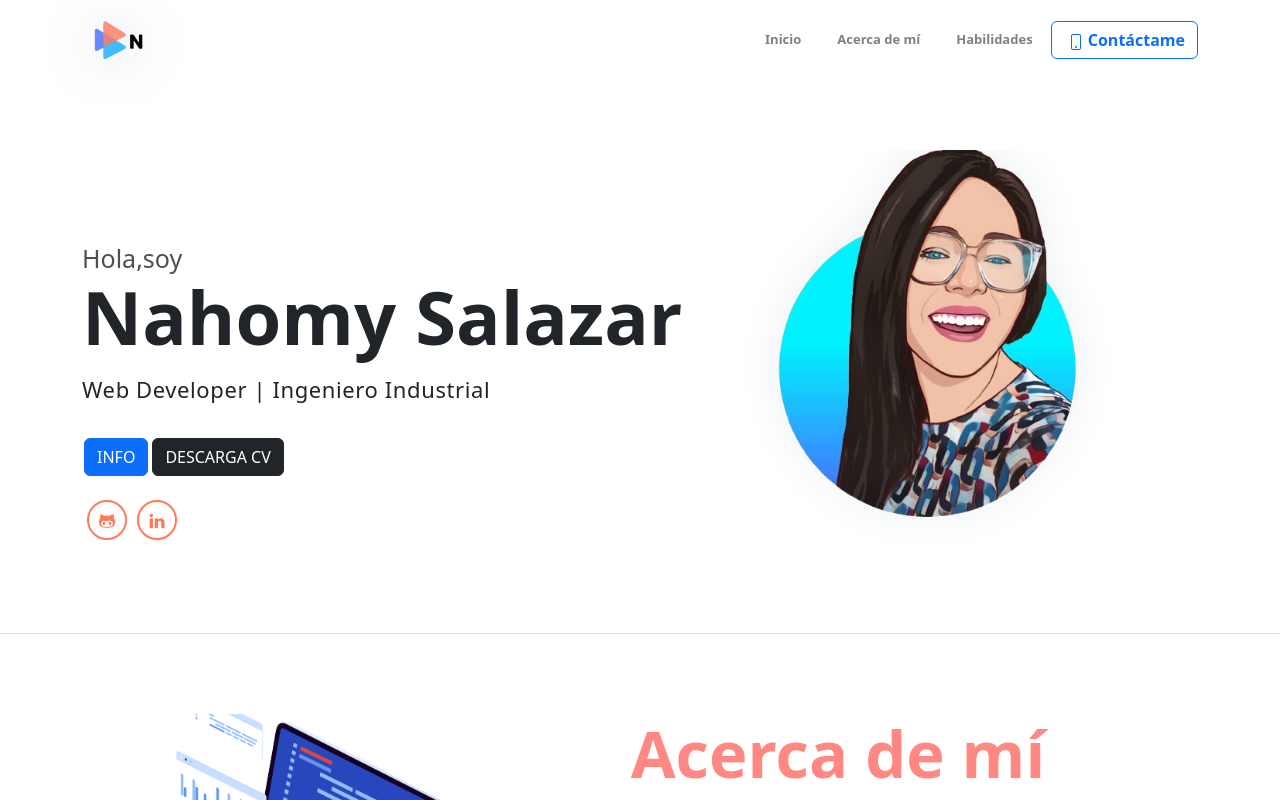
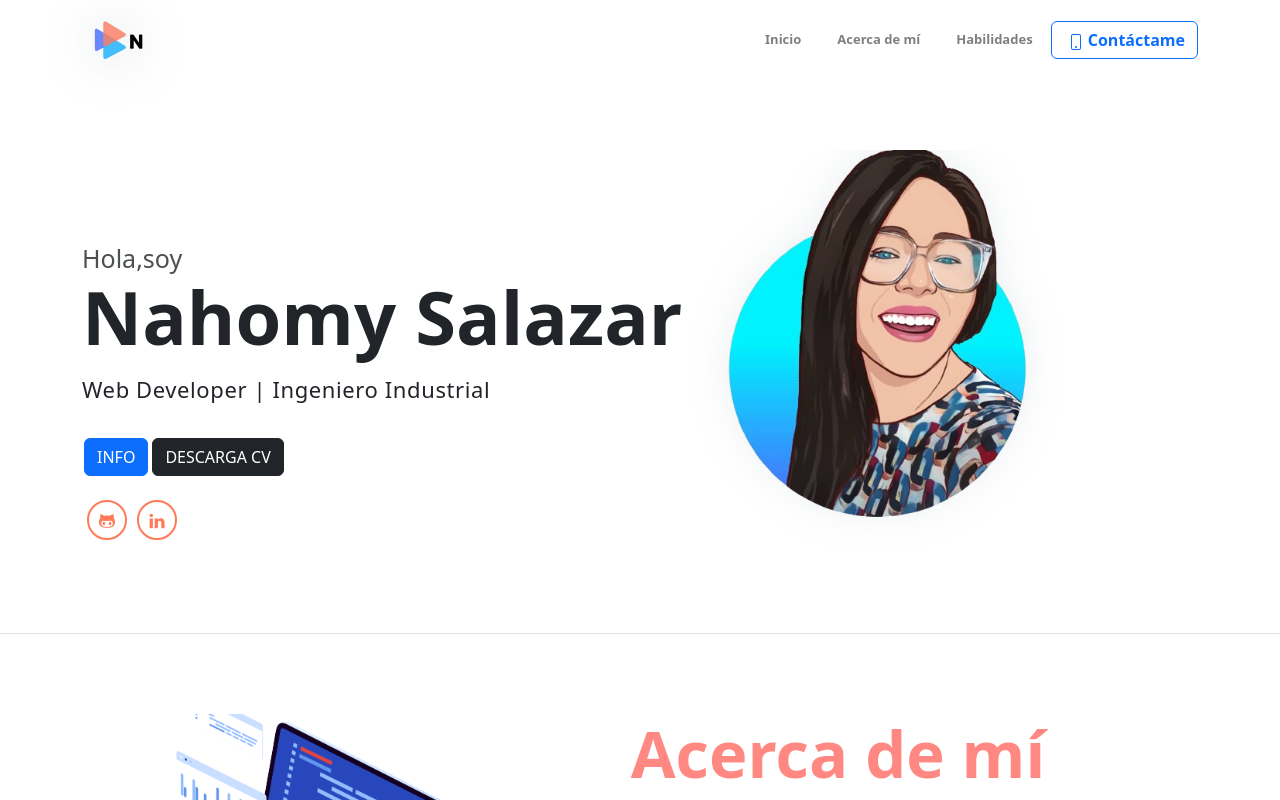
Before and after one commit to Nahomymsr/Nahomymsr, a React (Create React App) app: page / in a window 1280 px wide. Shown: the top 800 px of the page. Built offline with nearby package versions, Linux system fonts and the light colour scheme.

Commit message:
modificaciones

```diff
--- a/src/App.js
+++ b/src/App.js
@@ -58,7 +58,7 @@ function App() {
     </nav>
     <header className="header" style={{ marginTop:'150PX',height:'AUTO',minHeight:'fit-content'}} id="home">
     <div className="container d-block d-sm-flex mb-5">
-            <div className="img-holder slide-left position-relative d-block d-sm-none " style={{alignContent: 'center', height:'50%', overflowX:"overlay"}}>
+            <div className="img-holder position-relative d-block d-sm-none " style={{alignContent: 'center', height:'50%', overflowX:"overlay"}}>
                 <img  src="assets/imgs/nahomycari.png" alt=""></img>
             </div>
             <div className="infos mt-5">
@@ -76,7 +76,7 @@ function App() {
                     <a className="social-item"href="https://www.linkedin.com/in/nahomy-salazar-37886a119/"><i className="ti-linkedin"></i></a>
                 </div>
             </div>
-            <div className="img-holder slide-left position-relative d-none d-sm-grid " style={{alignContent: 'center', overflowX:"overlay"}}>
+            <div className="img-holder  position-relative d-none d-sm-grid " style={{alignContent: 'center', overflowX:"overlay"}}>
                 <img className="pb-5 ancho-img" src="assets/imgs/nahomycari.png" alt=""></img>
             </div>
         </div>
```
